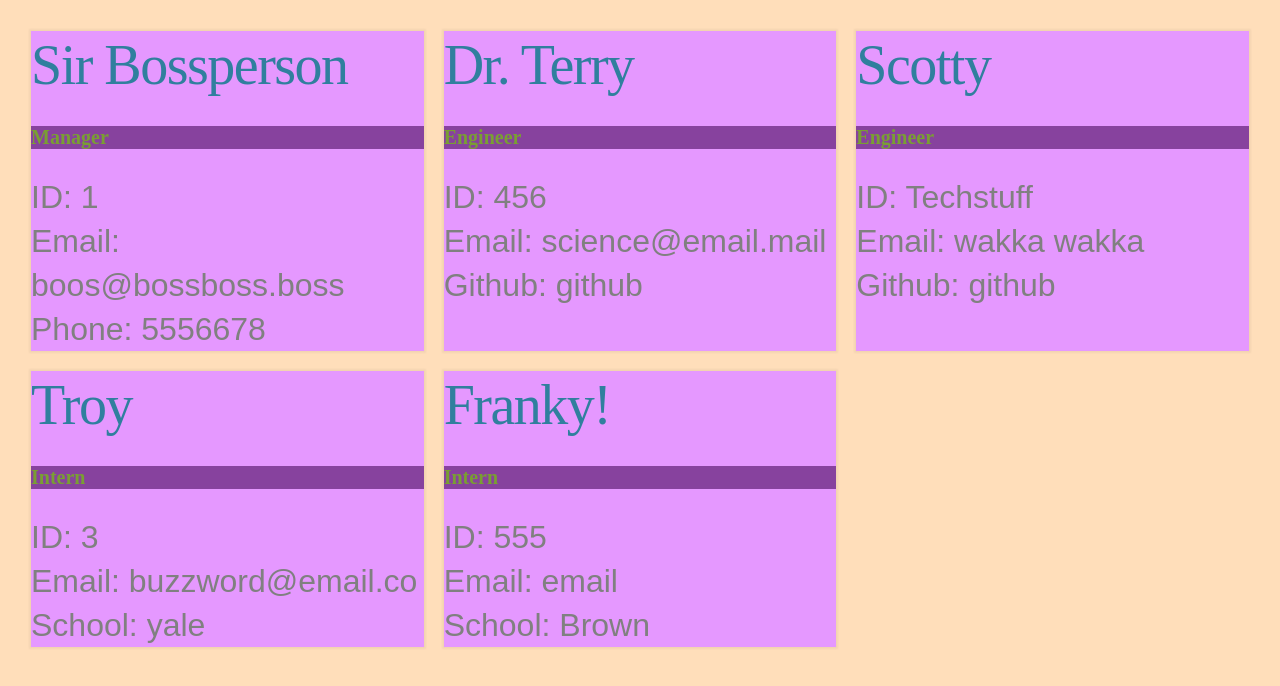
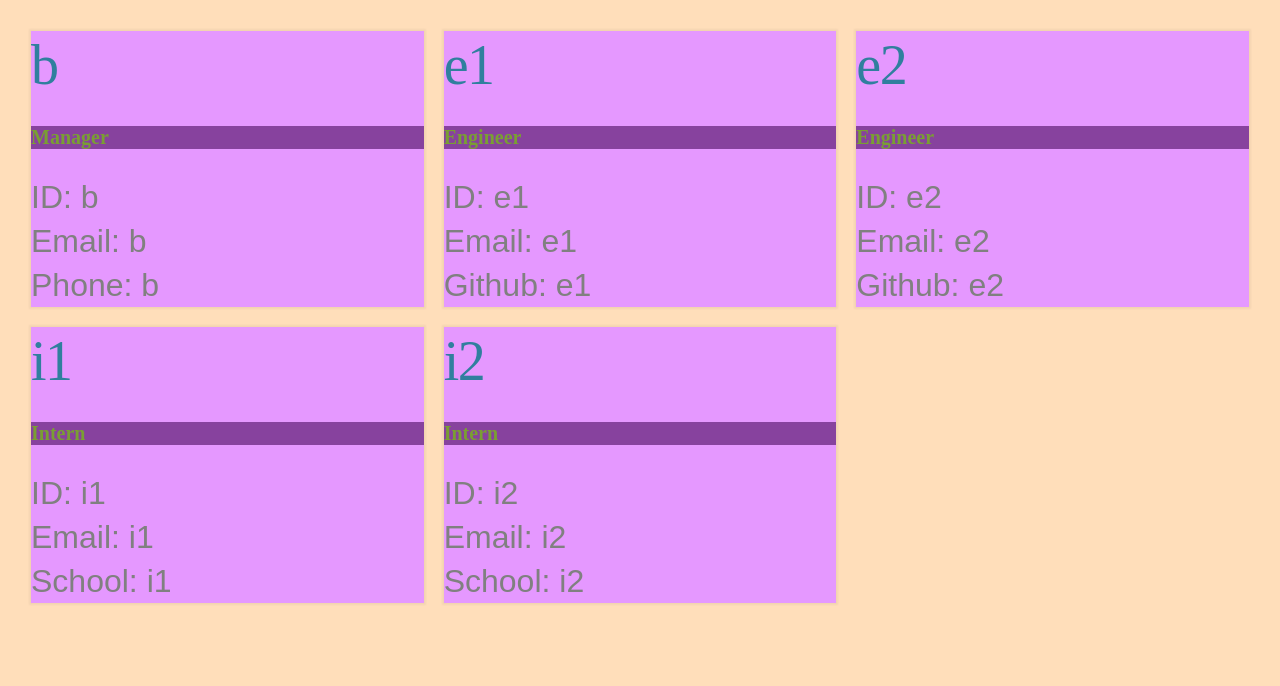
Before and after one commit to woodwilliam/TeamCardBuilder, a plain HTML site: page index.html in a window 1280 px wide. Drawn offline with Linux system fonts and the light colour scheme.

Commit message:
deleted sample.html

```diff
--- a/index.html
+++ b/index.html
@@ -10,48 +10,48 @@
     <body>
         <div class = "card-container">
                 <div class = "card">
-            <div class = "card-header"><h3>Sir Bossperson</h3></div>
+            <div class = "card-header"><h3>b</h3></div>
             <div class = "card-body">
                 <div class = "position"><h4>Manager</h4></div>
-                <p>ID: 1</p>
-                <p>Email: boos@bossboss.boss</p>
-                <p>Phone: 5556678</p>
+                <p>ID: b</p>
+                <p>Email: b</p>
+                <p>Phone: b</p>
             </div>
         </div>
                 <div class = "card">
-            <div class = "card-header"><h3>Dr. Terry</h3></div>
+            <div class = "card-header"><h3>e1</h3></div>
             <div class = "card-body">
                 <div class = "position"><h4>Engineer</h4></div>
-                <p>ID: 456</p>
-                <p>Email: science@email.mail</p>
-                <p>Github: github</p>
+                <p>ID: e1</p>
+                <p>Email: e1</p>
+                <p>Github: e1</p>
             </div>
         </div>
                 <div class = "card">
-            <div class = "card-header"><h3>Scotty</h3></div>
+            <div class = "card-header"><h3>e2</h3></div>
             <div class = "card-body">
                 <div class = "position"><h4>Engineer</h4></div>
-                <p>ID: Techstuff</p>
-                <p>Email: wakka wakka</p>
-                <p>Github: github</p>
+                <p>ID: e2</p>
+                <p>Email: e2</p>
+                <p>Github: e2</p>
             </div>
         </div>
                 <div class = "card">
-            <div class = "card-header"><h3>Troy</h3></div>
+            <div class = "card-header"><h3>i1</h3></div>
             <div class = "card-body">
                 <div class = "position"><h4>Intern</h4></div>
-                <p>ID: 3</p>
-                <p>Email: buzzword@email.co</p>
-                <p>School: yale</p>
+                <p>ID: i1</p>
+                <p>Email: i1</p>
+                <p>School: i1</p>
             </div>
         </div>
                 <div class = "card">
-            <div class = "card-header"><h3>Franky!</h3></div>
+            <div class = "card-header"><h3>i2</h3></div>
             <div class = "card-body">
                 <div class = "position"><h4>Intern</h4></div>
-                <p>ID: 555</p>
-                <p>Email: email</p>
-                <p>School: Brown</p>
+                <p>ID: i2</p>
+                <p>Email: i2</p>
+                <p>School: i2</p>
             </div>
         </div>
         </div>
```
Also changed, not shown: sample.html (deleted, +0 -43 lines), README.md.
